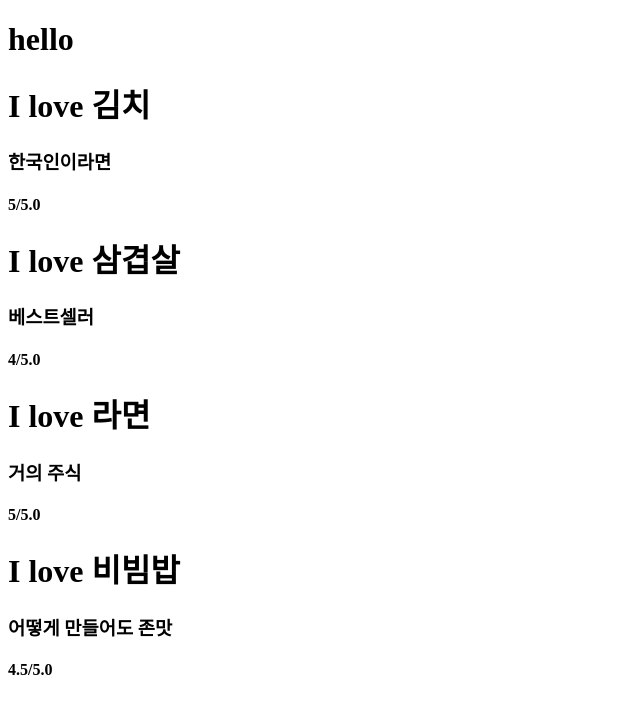
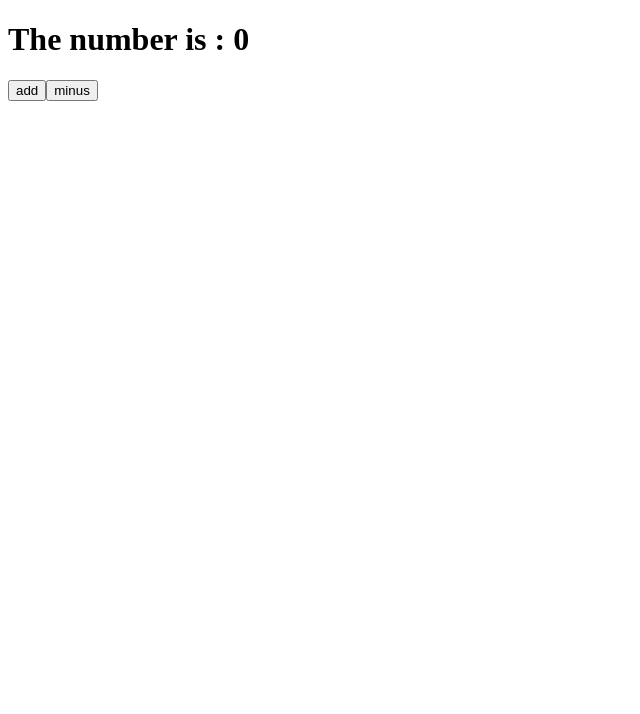
Before and after one commit to ghdgus24/movie_app_2020, a React (Create React App) app: page / in a window 1280 px wide. Shown: the top 714 px of the page, without its empty margins (0-640 px from the left). Built offline with nearby package versions, Linux system fonts and the light colour scheme.

Commit message:
state와 life cycle method

```diff
--- a/src/App.js
+++ b/src/App.js
@@ -1,64 +1,32 @@
 import React from "react";
 import "./App.css";
-import PropTypes from "prop-types";
 
-const foodILike = [
-	{
-		id: 0,
-		name: "김치",
-		content: "한국인이라면",
-		rating: 5,
-	},
-	{
-		id: 1,
-		name: "삼겹살",
-		content: "베스트셀러",
-		rating: 4,
-	},
-	{
-		id: 2,
-		name: "라면",
-		content: "거의 주식",
-		rating: 5,
-	},
-	{
-		id: 3,
-		name: "비빔밥",
-		content: "어떻게 만들어도 존맛",
-		rating: 4.5,
-	},
-];
-
-function Food({ name, content, rating }) {
-	return (
-		<div>
-			<h1>I love {name}</h1>
-			<h3>{content}</h3>
-			<h4>{rating}/5.0</h4>
-		</div>
-	);
-}
-
-Food.propTypes = {
-	name: PropTypes.string.isRequired,
-	content: PropTypes.string.isRequired,
-	rating: PropTypes.number.isRequired,
-};
-
-function App() {
-	return (
-		<div>
-			<h1>hello</h1>
-			{foodILike.map((item) => (
-				<Food
-					name={item.name}
-					content={item.content}
-					key={item.id}
-					rating={item.rating}
-				/>
-			))}
-		</div>
-	);
+class App extends React.Component {
+	state = {
+		count: 0,
+	};
+	add = () => {
+		this.setState({ count: this.state.count + 1 });
+	};
+	minus = () => {
+		this.setState({ count: this.state.count - 1 });
+	};
+	componentDidMount() {
+		console.log("component rendered");
+	}
+	componentDidUpdate() {
+		console.log("I just updated");
+	}
+	render() {
+		console.log("render");
+		return (
+			<div>
+				<h1>The number is : {this.state.count}</h1>
+				<button onClick={this.add}>add</button>
+				<button onClick={this.minus}>minus</button>
+			</div>
+		);
+	}
 }
 
 export default App;
```
